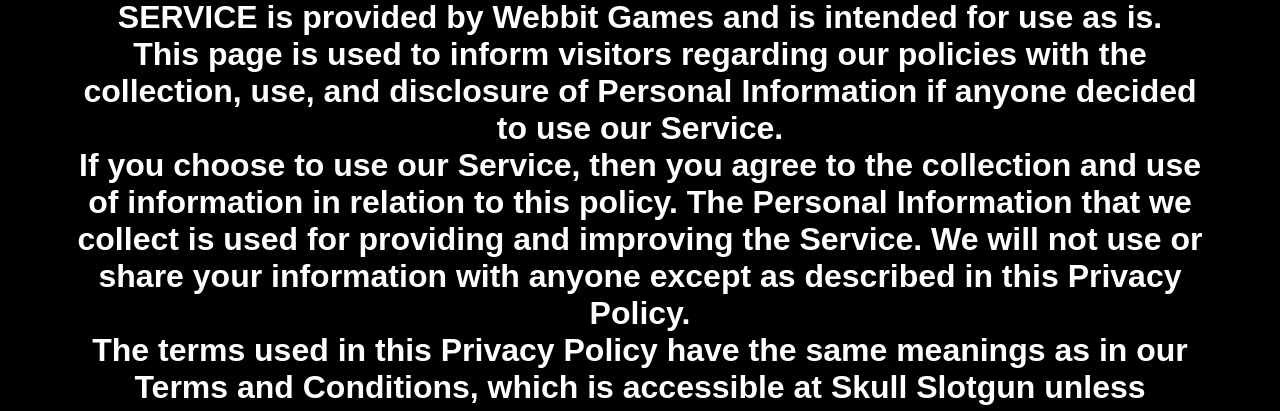
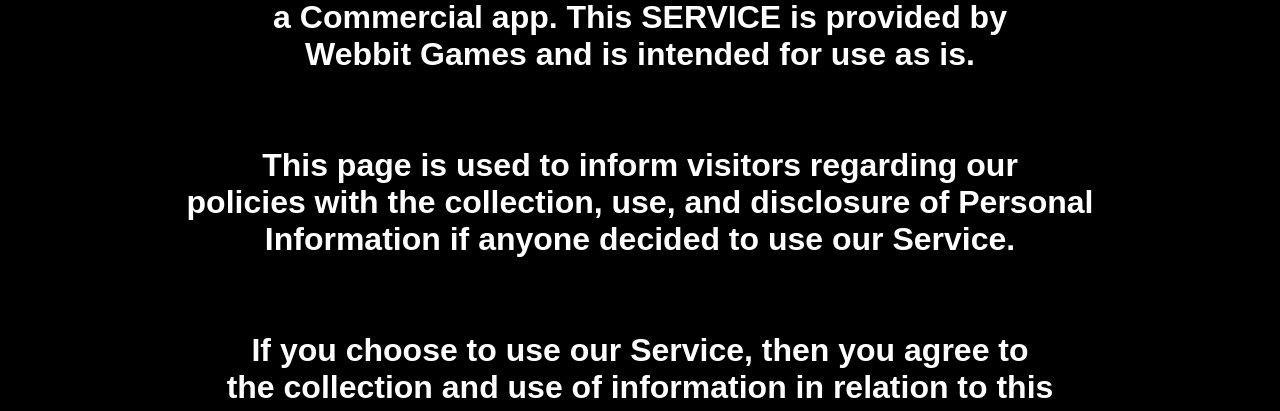
Before and after one commit to webbitgames/webbitgames.github.io, a plain HTML site: page index.html in a window 1280 px wide. Shown: the part 90-501 px from the top of the page. Drawn offline with Linux system fonts and the light colour scheme; a web font is replaced by a local one.

Commit message:
Update index.html

```diff
--- a/index.html
+++ b/index.html
@@ -19,22 +19,22 @@
         <div class="col-12" id="txt" style="text-align:center">
             <strong>Privacy Policy</strong>
             <p>
-              Webbit Games built the Skull Slotgun app as
-              a Commercial app. This SERVICE is provided by
-              Webbit Games and is intended for use as
-              is.
+              Webbit Games built the Skull Slotgun app as<br>
+              a Commercial app. This SERVICE is provided by<br>
+              Webbit Games and is intended for use as is.<br><br><br>
             </p>
             <p>
-              This page is used to inform visitors regarding our
-              policies with the collection, use, and disclosure of Personal
-              Information if anyone decided to use our Service.
+              This page is used to inform visitors regarding our<br>
+              policies with the collection, use, and disclosure of Personal<br>
+              Information if anyone decided to use our Service.<br><br><br>
             </p>
             <p>
-              If you choose to use our Service, then you agree to
-              the collection and use of information in relation to this
-              policy. The Personal Information that we collect is
-              used for providing and improving the Service. We will not use or share your information with
-              anyone except as described in this Privacy Policy.
+              If you choose to use our Service, then you agree to<br>
+              the collection and use of information in relation to this<br>
+              policy. The Personal Information that we collect is<br>
+              used for providing and improving the Service.<br>
+              We will not use or share your information with<br>
+              anyone except as described in this Privacy Policy.<br><br><br>
             </p>
             <p>
               The terms used in this Privacy Policy have the same meanings
```
